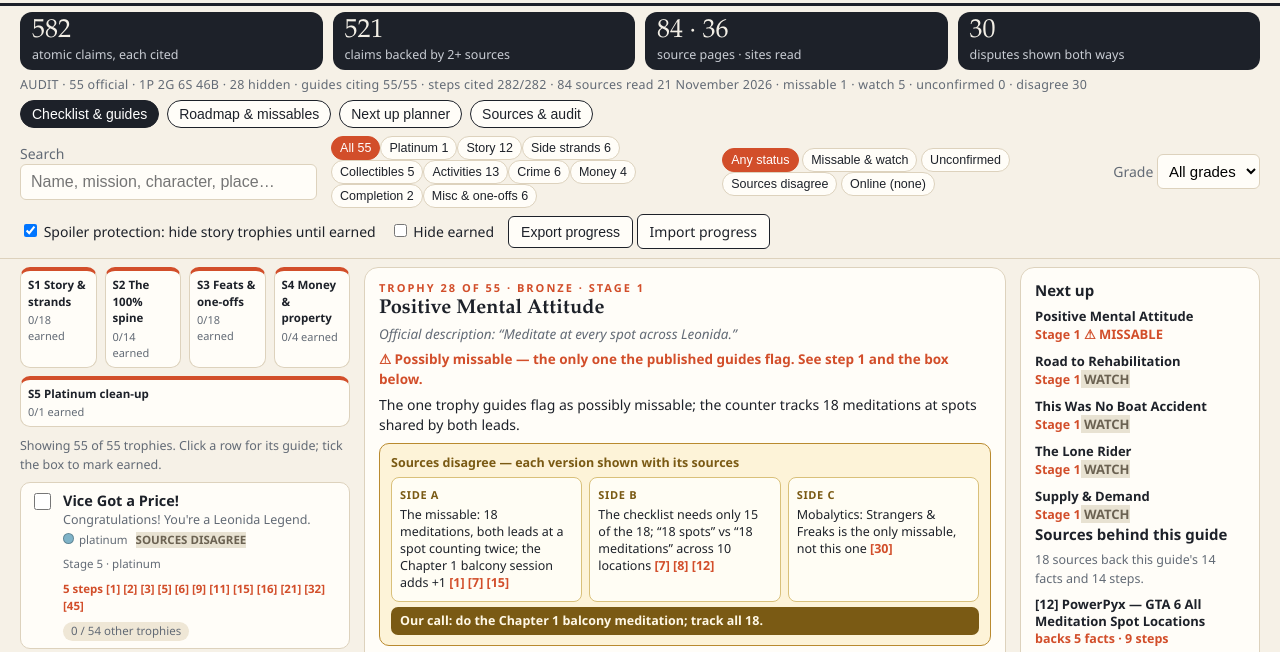
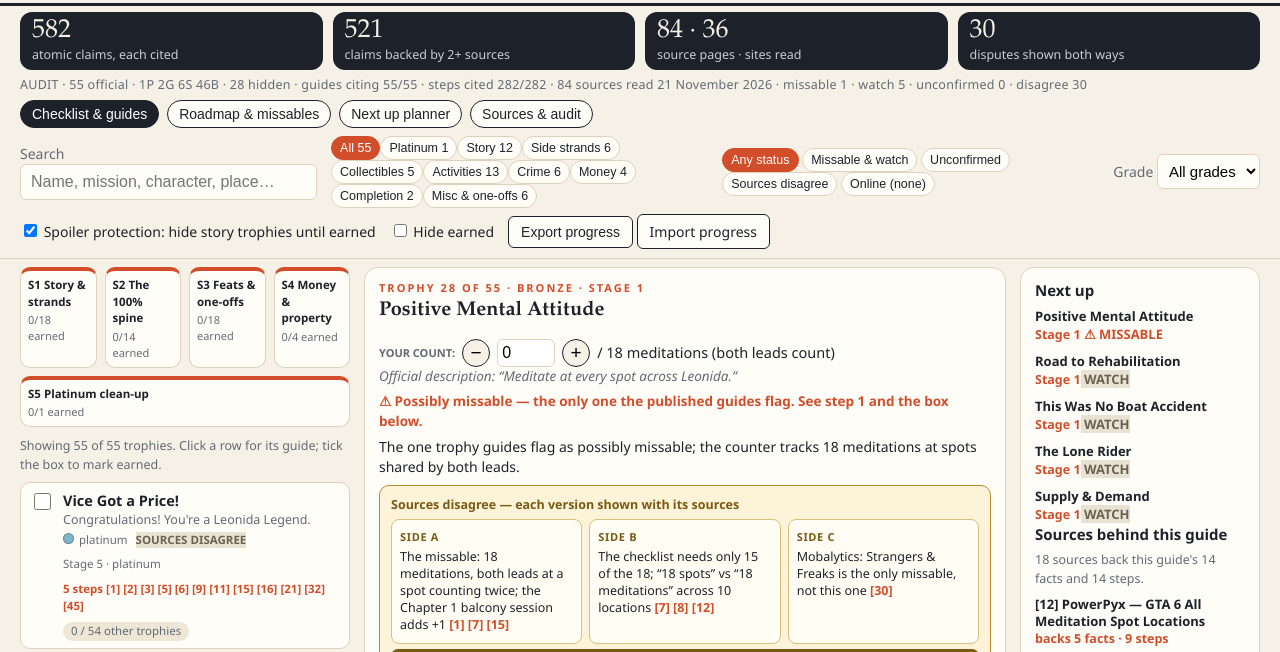
Before and after one commit to kby157/gta6-trophy-guide, a plain HTML site: page app/index.html in a window 1280 px wide. Shown: the part 134-786 px from the top of the page. Drawn offline with Linux system fonts and the light colour scheme.

Commit message:
R1: move the progress counter into the guide header
The counter sat below the steps/facts, below the cover fold; it now
renders in a title row under the trophy name (YOUR COUNT - n / target +),
wired to the same store logic. Retook the cover shot; updated its
shots.json description.

```diff
--- a/app/js/views.js
+++ b/app/js/views.js
@@ -105,6 +105,24 @@ export function renderChecklist(trophies, visible, view, store, onSelect) {
   }
 }
 
+function buildCounter(trophy, store) {
+  const box = element('div', 'counter-box counter-head');
+  const minus = element('button', '', '−');
+  minus.type = 'button';
+  minus.addEventListener('click', () => store.setCounter(trophy.id, store.counterFor(trophy) - 1));
+  const input = element('input');
+  input.type = 'number';
+  input.min = '0';
+  input.value = String(store.counterFor(trophy));
+  input.setAttribute('aria-label', `Counter for ${trophy.name}`);
+  input.addEventListener('change', () => store.setCounter(trophy.id, input.value));
+  const plus = element('button', '', '+');
+  plus.type = 'button';
+  plus.addEventListener('click', () => store.setCounter(trophy.id, store.counterFor(trophy) + 1));
+  box.append(element('span', 'counter-label', 'Your count:'), minus, input, plus, element('span', '', `/ ${trophy.count_target} ${trophy.count_label}`));
+  return box;
+}
+
 export function renderDetail(doc, trophy, store) {
   const panel = document.getElementById('detail-panel');
   panel.replaceChildren();
@@ -115,7 +133,10 @@ export function renderDetail(doc, trophy, store) {
   const isEarned = store.isEarned(trophy.id);
   // Opening a masked trophy is the reader's choice.
   panel.append(element('p', 'kicker', `Trophy ${trophy.id} of 55 · ${trophy.grade}${trophy.hidden ? ' · hidden on PlayStation' : ''} · Stage ${trophy.stage}`));
-  panel.append(element('h2', '', trophy.name));
+  const head = element('div', 'detail-head');
+  head.append(element('h2', '', trophy.name));
+  if (hasCounter(trophy)) head.append(buildCounter(trophy, store));
+  panel.append(head);
   panel.append(element('p', 'official', `Official description: “${trophy.description}”`));
   if (trophy.missable) panel.append(element('p', 'flag', '⚠ Possibly missable — the only one the published guides flag. See step 1 and the box below.'));
   if (trophy.story_window) panel.append(element('p', 'flag', 'WATCH — sources disagree on whether this strand has a closing window; both versions below.'));
@@ -159,23 +180,6 @@ export function renderDetail(doc, trophy, store) {
       factList.append(item);
     }
     panel.append(factList);
-  }
-  if (hasCounter(trophy)) {
-    const box = element('div', 'counter-box');
-    const minus = element('button', '', '−');
-    minus.type = 'button';
-    minus.addEventListener('click', () => store.setCounter(trophy.id, store.counterFor(trophy) - 1));
-    const input = element('input');
-    input.type = 'number';
-    input.min = '0';
-    input.value = String(store.counterFor(trophy));
-    input.setAttribute('aria-label', `Progress counter for ${trophy.name}`);
-    input.addEventListener('change', () => store.setCounter(trophy.id, input.value));
-    const plus = element('button', '', '+');
-    plus.type = 'button';
-    plus.addEventListener('click', () => store.setCounter(trophy.id, store.counterFor(trophy) + 1));
-    box.append(element('span', '', 'Your progress:'), minus, input, plus, element('span', '', `/ ${trophy.count_target} ${trophy.count_label}`));
-    panel.append(box);
   }
   const done = element('button', 'tab', isEarned ? 'Earned ✓ (click to undo)' : 'Mark as earned');
   done.type = 'button';
--- a/app/style.css
+++ b/app/style.css
@@ -136,6 +136,11 @@ h1 { margin: 0; font-family: Iowan Old Style, Palatino, Georgia, serif; font-siz
   background: var(--paper); font-size: 19px; cursor: pointer;
 }
 .counter-box input { width: 92px; padding: 6px; font-size: 16px; border: 1px solid var(--line); border-radius: 6px; }
+.detail-head { display: flex; justify-content: space-between; gap: 12px; flex-wrap: wrap; }
+.counter-head { margin: 0; font-size: 14.5px; gap: 7px; }
+.counter-head .counter-label { font-size: 11px; text-transform: uppercase; color: var(--muted); font-weight: 700; }
+.counter-head button { width: 28px; height: 28px; }
+.counter-head input { width: 58px; padding: 4px; }
 #roadmap-view, #nextup-view, #sources-view { padding: 8px 20px 28px; max-width: 1060px; }
 #roadmap-view h2, #nextup-view h2, #sources-view h2 { font-family: Iowan Old Style, Palatino, Georgia, serif; font-size: 28px; margin: 18px 0 6px; }
 .roadmap-intro { color: var(--muted); max-width: 78ch; }
```
Also changed, not shown: shots.json (+1 -1 lines), screenshots/1-cover.jpg.
